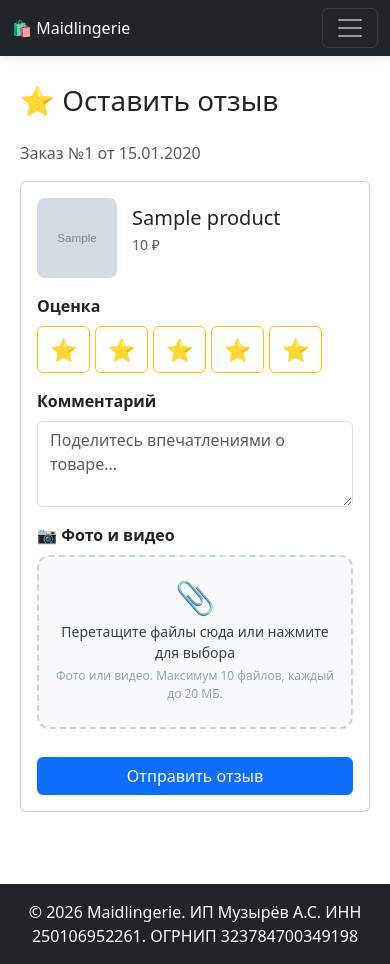
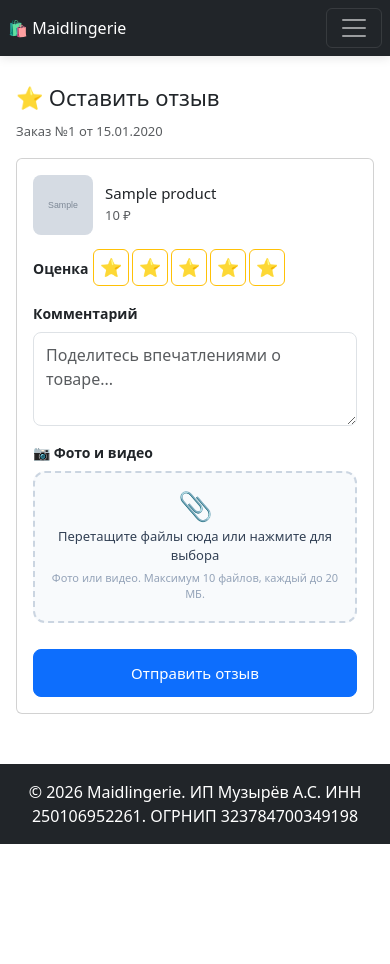
Before and after one commit to saniamu1981/my_shop, a Django app: template templates/orders/add_review.html in a window 390 px wide. After the commit the page ends 844 px from the top, so only its background shows below. Run offline with Django 4.2, Linux system fonts and the light colour scheme; the template is opened without the code that fills it: most values are stand-ins (such as "Sample title", 1, 10 or a date in 2020); grey boxes marked "Sample" are stand-in pictures; parts of the project's set-up code (start-up, migrations or seed data) failed here and were passed over.

Commit message:
мобильная адаптация загрузки отзывов

```diff
--- a/templates/orders/add_review.html
+++ b/templates/orders/add_review.html
@@ -6,19 +6,19 @@
     <p class="text-muted">Заказ №{{ order.id }} от {{ order.created|date:"d.m.Y" }}</p>
 
     {% if available_products %}
-        <div class="row">
+        <div class="row g-3">
             {% for product in available_products %}
-                <div class="col-md-6 mb-4">
+                <div class="col-12 col-md-6">
                     <div class="card">
                         <div class="card-body">
-                            <div class="d-flex align-items-center mb-3">
+                            <div class="d-flex align-items-center mb-3 review-product-header">
                                 {% if product.image %}
                                     <img src="{{ product.image.url }}" alt="{{ product.name }}"
-                                         style="width: 80px; height: 80px; object-fit: cover; border-radius: 8px; margin-right: 15px;">
+                                         class="review-product-img">
                                 {% endif %}
-                                <div>
+                                <div class="review-product-info">
                                     <h5 class="card-title mb-1">{{ product.name }}</h5>
-                                    <p class="text-muted small">{{ product.price }} ₽</p>
+                                    <p class="text-muted small mb-0">{{ product.price }} ₽</p>
                                 </div>
                             </div>
 
@@ -161,5 +161,126 @@ function initRatingStars() {
     background: #ffed4a;
     border-color: #ffed4a;
 }
+
+
+/* ============ МОБИЛЬНАЯ АДАПТАЦИЯ ФОРМЫ ОТЗЫВА ============ */
+
+@media (max-width: 767.98px) {
+    /* Контейнер — без лишних отступов */
+    .container {
+        padding-left: 8px;
+        padding-right: 8px;
+    }
+
+    /* Заголовок страницы */
+    h1.mb-4 {
+        font-size: 22px !important;
+        margin-bottom: 12px !important;
+    }
+
+    /* Заказ №... от ... — компактнее */
+    .text-muted {
+        font-size: 13px;
+    }
+
+    /* Карточка товара — меньше padding */
+    .card-body {
+        padding: 16px !important;
+    }
+
+    /* Шапка товара — картинка меньше */
+    .review-product-img {
+        width: 60px !important;
+        height: 60px !important;
+        object-fit: cover;
+        border-radius: 8px;
+        margin-right: 12px;
+        flex-shrink: 0;
+    }
+
+    .review-product-info {
+        flex: 1;
+        min-width: 0;
+    }
+
+    .review-product-info .card-title {
+        font-size: 15px !important;
+        word-break: break-word;
+    }
+
+    .review-product-info p {
+        font-size: 13px;
+    }
+
+    /* Форма — поля крупные */
+    .form-control {
+        font-size: 16px !important;   /* важно для iOS */
+        padding: 10px 12px;
+        border-radius: 8px;
+    }
+
+    .form-label {
+        font-size: 14px;
+    }
+
+    .mb-3 {
+        margin-bottom: 14px !important;
+    }
+
+    /* Зона загрузки файлов — компактнее */
+    .media-upload-zone {
+        padding: 18px 12px !important;
+    }
+
+    .media-upload-icon {
+        font-size: 28px !important;
+    }
+
+    .media-upload-title {
+        font-size: 13px !important;
+    }
+
+    .media-upload-hint {
+        font-size: 11px !important;
+    }
+
+    /* Превью файлов — меньше плитки */
+    .media-preview-item {
+        width: 80px !important;
+        height: 80px !important;
+    }
+
+    /* Кнопка «Отправить отзыв» — на всю ширину, крупная */
+    .card-body .btn-primary {
+        padding: 12px 16px;
+        font-size: 15px;
+        border-radius: 8px;
+    }
+
+    /* Звёзды — чуть компактнее, чтобы 5 помещались */
+    .rating-stars .btn {
+        font-size: 20px !important;
+        padding: 5px 8px !important;
+        min-width: 40px !important;
+    }
+}
+
+@media (max-width: 400px) {
+    /* Очень узкие экраны — звёзды ещё компактнее */
+    .rating-stars .btn {
+        font-size: 18px !important;
+        padding: 4px 6px !important;
+        min-width: 36px !important;
+    }
+
+    .rating-stars {
+        gap: 3px !important;
+    }
+
+    .media-preview-item {
+        width: 70px !important;
+        height: 70px !important;
+    }
+}
 </style>
 {% endblock %}
```
